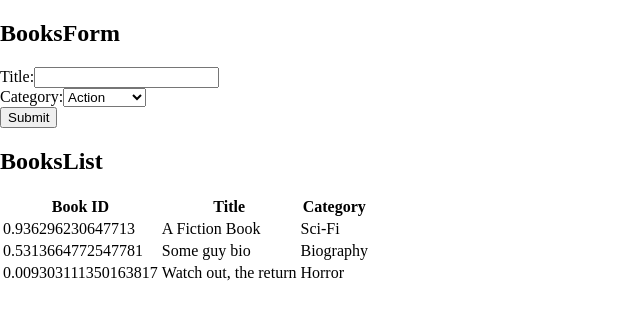
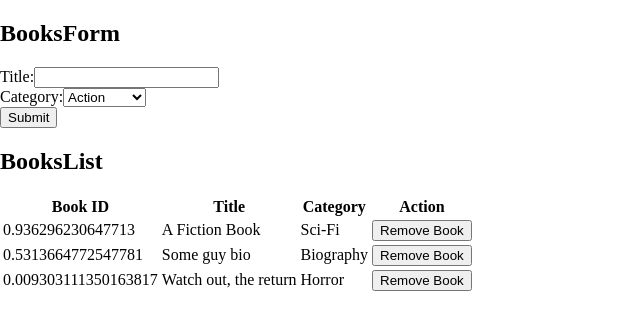
Before and after one commit to FrancoRosa/react-bookstore, a React (Create React App) app: page / in a window 1280 px wide. Shown: the top 330 px of the page, without its empty margins (0-640 px from the left). Built offline with nearby package versions, Linux system fonts and the light colour scheme.

Commit message:
Add handleRemove method

```diff
--- a/src/actions/index.js
+++ b/src/actions/index.js
@@ -5,7 +5,8 @@ export const actionRemove = book => (
   {
     book,
     type: REMOVE_BOOK,
-  });
+  }
+);
 
 export const actionCreate = book => (
   {
--- a/src/components/App.js
+++ b/src/components/App.js
@@ -1,5 +1,5 @@
 import React from 'react';
-import BooksForm from '../containers/BooksForm';
+import { BooksForm } from '../containers/BooksForm';
 import BooksList from '../containers/BooksList';
 
 const App = () => (
--- a/src/components/Book.js
+++ b/src/components/Book.js
@@ -1,13 +1,25 @@
 import React from 'react';
 import PropTypes from 'prop-types';
 
-const Book = ({ book }) => (
+const Book = ({ book, clickHandler }) => {
+  const handleClick = (e, book) => clickHandler(book);
+
+  return (
     <tr>
       <td>{book.id}</td>
       <td>{book.title}</td>
       <td>{book.category}</td>
+      <td>
+        <button
+          type="button"
+          onClick={e => handleClick(e, book)}
+        >
+          Remove Book
+        </button>
+      </td>
     </tr>
   );
+};
 
 Book.propTypes = {
   book: PropTypes.shape({
@@ -15,6 +27,7 @@ Book.propTypes = {
     title: PropTypes.string,
     category: PropTypes.string,
   }).isRequired,
+  clickHandler: PropTypes.func.isRequired,
 };
 
 export default Book;
--- a/src/containers/BooksForm.js
+++ b/src/containers/BooksForm.js
@@ -29,6 +29,7 @@ export class BooksForm extends React.PureComponent {
 
   handleSubmit() {
     const { input, select } = this.state;
+    const { submitBook } = this.props;
     const book = {
       title: input,
       category: select,
@@ -40,7 +41,7 @@ export class BooksForm extends React.PureComponent {
       select: 'Action',
     });
 
-    this.props.submitBook(book);
+    submitBook(book);
   }
 
   render() {
@@ -80,14 +81,16 @@ export class BooksForm extends React.PureComponent {
   }
 }
 
+BooksForm.propTypes = {
+  submitBook: PropTypes.func.isRequired,
+};
+
 const mapStateToProps = state => ({ books: state });
 
-const mapDispatchToProps = dispatch => {
-  return {
-    submitBook: book => {
-      dispatch(actionCreate(book));
-    },
-  };
-};
+const mapDispatchToProps = dispatch => ({
+  submitBook: book => {
+    dispatch(actionCreate(book));
+  },
+});
 
 export default connect(mapStateToProps, mapDispatchToProps)(BooksForm);
--- a/src/containers/BooksList.js
+++ b/src/containers/BooksList.js
@@ -2,8 +2,14 @@ import React from 'react';
 import { connect } from 'react-redux';
 import PropTypes from 'prop-types';
 import Book from '../components/Book';
+import { actionRemove } from '../actions/index';
 
-const BooksList = ({ books }) => (
+const BooksList = ({ books, removeBook }) => {
+  const handleRemoveBook = book => {
+    removeBook(book);
+  };
+
+  return (
     <div>
       <h2>BooksList</h2>
       <table>
@@ -12,16 +18,18 @@ const BooksList = ({ books }) => (
             <th>Book ID</th>
             <th>Title</th>
             <th>Category</th>
+            <th>Action</th>
           </tr>
         </thead>
         <tbody>
           {books.map(book => (
-          <Book key={book.id} book={book} />
+            <Book key={book.id} book={book} clickHandler={handleRemoveBook} />
           ))}
         </tbody>
       </table>
     </div>
   );
+};
 
 BooksList.propTypes = {
   books: PropTypes.arrayOf(
@@ -31,10 +39,17 @@ BooksList.propTypes = {
       category: PropTypes.string,
     }),
   ).isRequired,
+  removeBook: PropTypes.func.isRequired,
 };
 
 const mapStateToProps = state => ({
   books: state.books,
 });
 
-export default connect(mapStateToProps)(BooksList);
+const mapDispatchToProps = dispatch => ({
+  removeBook: book => {
+    dispatch(actionRemove(book));
+  },
+});
+
+export default connect(mapStateToProps, mapDispatchToProps)(BooksList);
--- a/src/reducers/books.js
+++ b/src/reducers/books.js
@@ -11,7 +11,7 @@ export const books = (state = [], action) => {
     case CREATE_BOOK:
       return createBook(state, action.book);
     case REMOVE_BOOK:
-      return removeBook(state, action.id);
+      return removeBook(state, action.book);
     default:
       return state;
   }
```
Lines whose indentation alone changed are shown as unchanged.
